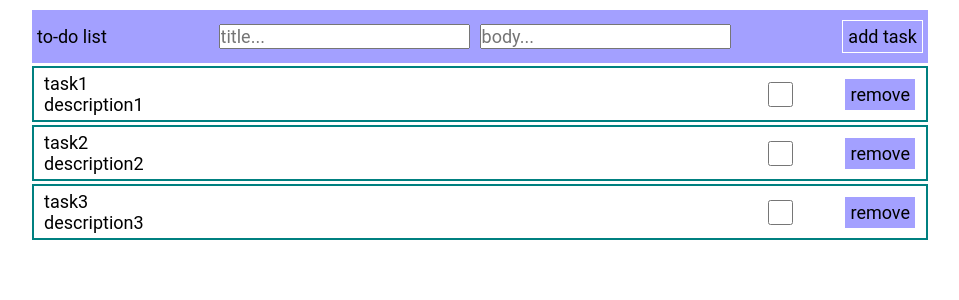
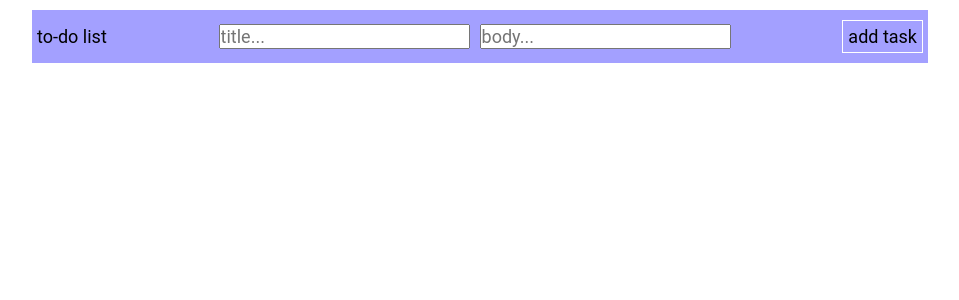
Before and after one commit to delvinleet/my_first_vue, a Vue app: page / in a window 1280 px wide. Shown: the top 300 px of the page, without its empty margins (160-1119 px from the left). Built offline with nearby package versions, Linux system fonts and the light colour scheme.

Commit message:
hooks + minor updates

```diff
--- a/src/components/TaskItem.vue
+++ b/src/components/TaskItem.vue
@@ -1,12 +1,14 @@
 <template>
-    <div class="task-item" :class="{completed: checked}">
+    <div class="task-item" :class="{completed: props.task.isChecked}">
         <div class="task-text">
             <div class="task-title">{{ props.task.title }}</div>
             <div class="task-body">{{ props.task.body }}</div>
         </div>
         <div class="func_btns">
-            <my-checkbox v-model="checked"></my-checkbox>
-            <my-button @click="emit('removeTask', id)">remove</my-button>
+            <my-checkbox :modelValue="props.task.isChecked"
+            @update:modelValue="toggleChecked(id)"
+            ></my-checkbox>
+            <my-button @click="removeTask(id)">remove</my-button>
         </div>
     </div>
 </template>
@@ -15,12 +17,12 @@
 
 import MyButton from '@/components/UI/MyButton.vue';
 import MyCheckbox from '@/components/UI/MyCheckbox.vue';
-import { ref } from 'vue'
+import { useTask } from '@/hooks/useTask';
 
-const props = defineProps(['task', 'id', 'state'])
-const emit = defineEmits(['removeTask'])
+const props = defineProps(['task', 'id']);
 
-const checked = ref(false);
+const {removeTask, toggleChecked} = useTask()
+
 </script>
 
 <style scoped>
--- a/src/components/UI/MyCheckbox.vue
+++ b/src/components/UI/MyCheckbox.vue
@@ -1,25 +1,16 @@
 <template>
     <div class="checkbox">
-        <input v-model="value" class="checkbox" type="checkbox">
+        <input
+        :checked="props.modelValue"
+        @click="emit('update:modelValue', !props.modelValue)"
+        class="checkbox" type="checkbox">
     </div>
 </template>
 
 <script setup>
-import { ref, watch } from 'vue'
 
-const props = defineProps(['modelValue','state']);
+const props = defineProps(['modelValue']);
 const emit = defineEmits(['update:modelValue']) ;
-
-const value = ref(false);
-
-watch(value, (val) => {
-    emit("update:modelValue", val);
-    console.log(value);
-})
-
-// watch(() => props.modelValue, (val) => {
-//     value.value = val;
-// })
 
 </script>
 
--- /dev/null
+++ b/src/hooks/useTask.js
@@ -0,0 +1,25 @@
+import { reactive, readonly } from "vue"
+
+const tasks = reactive([])
+
+export const useTask = () => {
+
+    const createTask = (task) => {
+        tasks.push({...task})
+    }
+
+    const removeTask = (id) => {
+        tasks.splice(id, 1)
+    }
+
+    const toggleChecked = (id) => {
+        tasks[id].isChecked = !tasks[id].isChecked
+    }
+
+    return {
+        tasks: readonly(tasks),
+        createTask,
+        removeTask,
+        toggleChecked
+    }
+}
--- a/src/views/HomeView.vue
+++ b/src/views/HomeView.vue
@@ -11,8 +11,7 @@
 		<task-item
 			@removeTask="handleRemoveTask"
 			:task="task"
-			v-for="(task, index) in taskList"
-			:state="task.state"
+			v-for="(task, index) in tasks"
 			:id="index"
 			:key="index"
 		/>
@@ -23,28 +22,19 @@
 import MyButton from '@/components/UI/MyButton.vue';
 import MyInput from '@/components/UI/MyInput.vue';
 import TaskItem from '@/components/TaskItem.vue';
-import { reactive, watch } from 'vue';
-import { useTaskStore } from '@/stores/task';
-import { storeToRefs } from 'pinia';
+import { useTask } from '@/hooks/useTask.js'
+import { reactive } from 'vue';
 
-const taskStore = useTaskStore()
-
-const tasks = reactive([
-	{title: 'task1', body: 'description1', state: false},
-	{title: 'task2', body: 'description2', state: false},
-	{title: 'task3', body: 'description3', state: false},
-]);
-taskStore.taskList = tasks
-
-const {taskList} = storeToRefs(taskStore)
+const {tasks, createTask} = useTask()
 
 const task = reactive({
 	title: '',
 	body: '',
+	isChecked: false
 })
 
 const addTask = () => {
-	taskList.value.push({...task});
+	createTask(task)
 	task.title = '';
 	task.body = '';
 }
```
